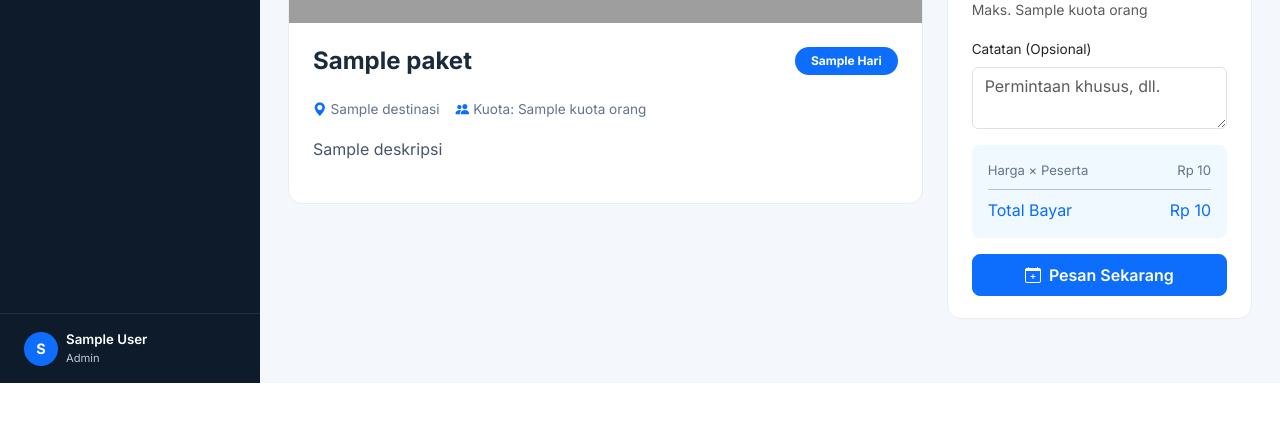
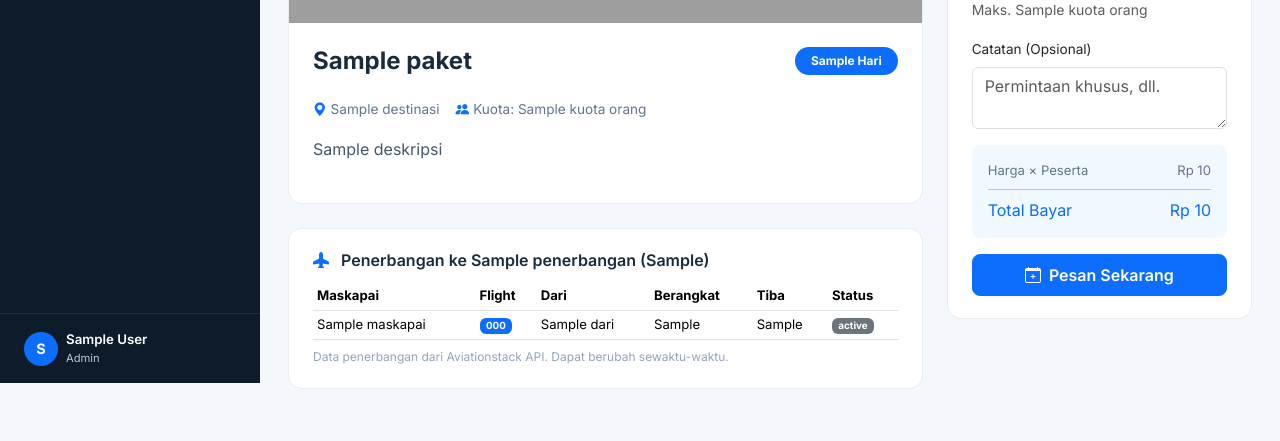
Before and after one commit to sultanhz2006/UAS-PWL-KELOMPOK, a PHP site: the page made by app/Views/pelanggan/paket_detail.php in a window 1280 px wide. Shown: the part 417-858 px from the top of the page. Before the commit the page ends 800 px from the top, so only its background shows below. Run offline with PHP 8.4, Linux system fonts and the light colour scheme; the visitor is signed in with stand-in values (Sample User, id 1); the template is opened without the code that fills it: most values are stand-ins (such as "Sample title", 1, 10 or a date in 2020); some libraries are stand-ins or nearby versions; grey boxes are pictures that could not be loaded.

Commit message:
tambah fitur info penerbangan aviationstack

```diff
--- a/app/Views/pelanggan/paket_detail.php
+++ b/app/Views/pelanggan/paket_detail.php
@@ -34,6 +34,50 @@
             </div>
         </div>
 
+        <!-- Info Penerbangan (API Aviationstack) -->
+        <?php if (!empty($penerbangan['penerbangan'])): ?>
+        <div class="stat-card mb-4">
+            <h6 style="font-weight:600;color:#1A2B3C;margin-bottom:12px">
+                <i class="bi bi-airplane-fill text-primary me-2"></i>
+                Penerbangan ke <?= htmlspecialchars($penerbangan['bandara_nama']) ?>
+                (<?= htmlspecialchars($penerbangan['bandara_kode']) ?>)
+            </h6>
+            <div class="table-responsive">
+                <table class="table table-sm align-middle mb-0" style="font-size:.82rem">
+                    <thead style="background:#F8FAFC">
+                        <tr>
+                            <th>Maskapai</th>
+                            <th>Flight</th>
+                            <th>Dari</th>
+                            <th>Berangkat</th>
+                            <th>Tiba</th>
+                            <th>Status</th>
+                        </tr>
+                    </thead>
+                    <tbody>
+                        <?php foreach ($penerbangan['penerbangan'] as $f): ?>
+                        <tr>
+                            <td><?= htmlspecialchars($f['maskapai']) ?></td>
+                            <td><span class="badge bg-primary"><?= htmlspecialchars($f['nomor']) ?></span></td>
+                            <td><?= htmlspecialchars($f['dari']) ?></td>
+                            <td><?= htmlspecialchars(substr($f['waktu_berangkat'], 11, 5) ?: $f['waktu_berangkat']) ?></td>
+                            <td><?= htmlspecialchars(substr($f['waktu_tiba'], 11, 5) ?: $f['waktu_tiba']) ?></td>
+                            <td><span class="badge bg-secondary"><?= htmlspecialchars($f['status']) ?></span></td>
+                        </tr>
+                        <?php endforeach; ?>
+                    </tbody>
+                </table>
+            </div>
+            <div class="mt-2" style="font-size:.75rem;color:#94A3B8">
+                Data penerbangan dari Aviationstack API. Dapat berubah sewaktu-waktu.
+            </div>
+        </div>
+        <?php elseif ($penerbangan === null || empty($penerbangan['penerbangan'])): ?>
+        <div class="alert alert-info py-2" style="font-size:.82rem">
+            <i class="bi bi-info-circle me-1"></i>
+            Info penerbangan destinasi belum tersedia atau gagal dimuat dari Aviationstack API.
+        </div>
+        <?php endif; ?>
     </div>
 
     <!-- Kolom Kanan: Form Booking -->
--- a/config/app.php
+++ b/config/app.php
@@ -15,6 +15,9 @@ defined('TICKET_PATH') || define('TICKET_PATH', ROOT_PATH . '/storage/pdf_ticket
 defined('MAX_FILE_SIZE')   || define('MAX_FILE_SIZE',   2 * 1024 * 1024);
 defined('ALLOWED_IMG_EXT') || define('ALLOWED_IMG_EXT', ['jpg', 'jpeg', 'png', 'webp']);
 
+defined('AVIATIONSTACK_API_KEY')  || define('AVIATIONSTACK_API_KEY',  'a3ae2ae7c6b039d07a04ba4e1524bd9a');
+defined('AVIATIONSTACK_BASE_URL') || define('AVIATIONSTACK_BASE_URL', 'http://api.aviationstack.com/v1');
+
 defined('SESSION_NAME') || define('SESSION_NAME', 'vyantravel_sess');
 
 date_default_timezone_set('Asia/Jakarta');
```
Also changed, not shown: app/Controllers/PelangganController.php (+85 -2 lines).
